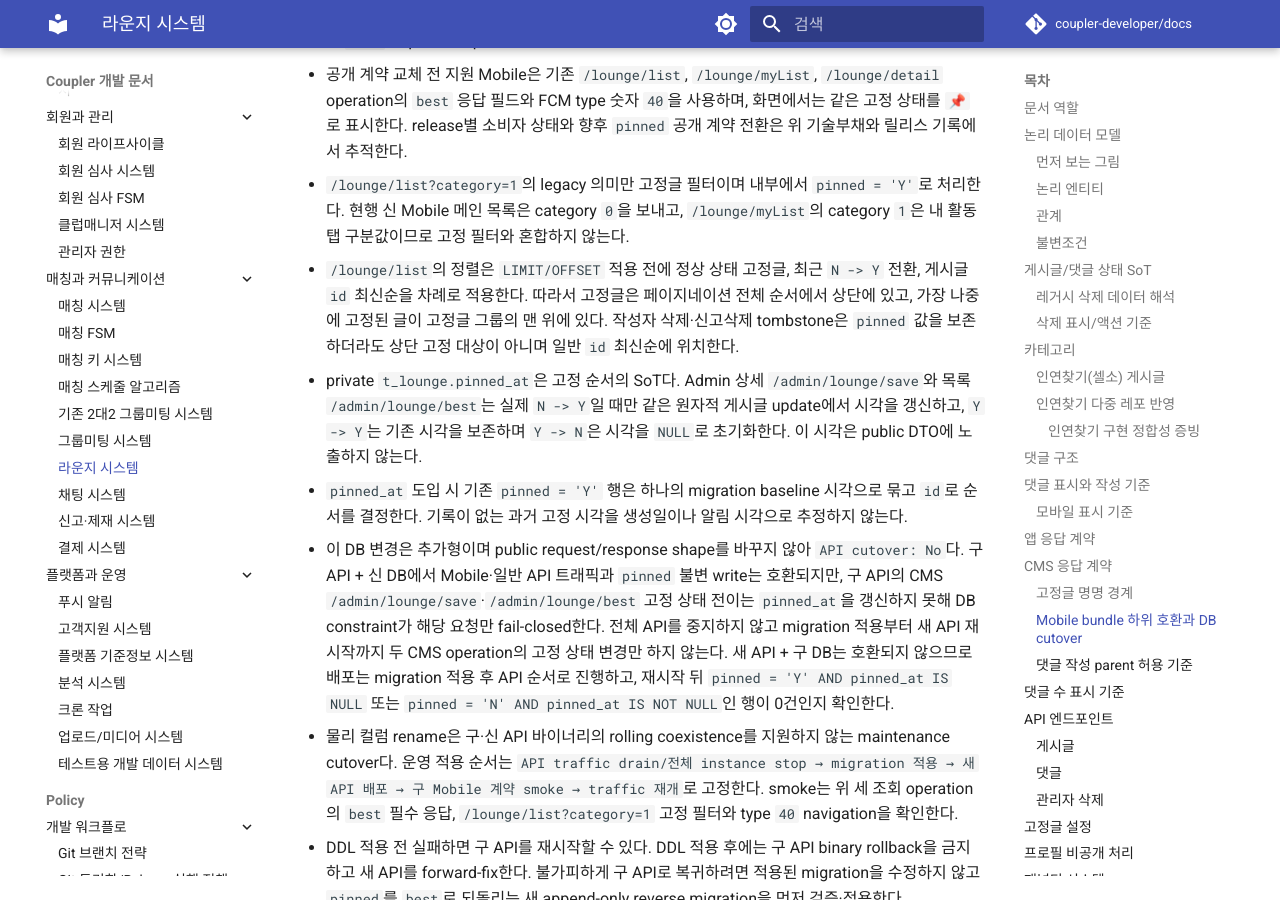
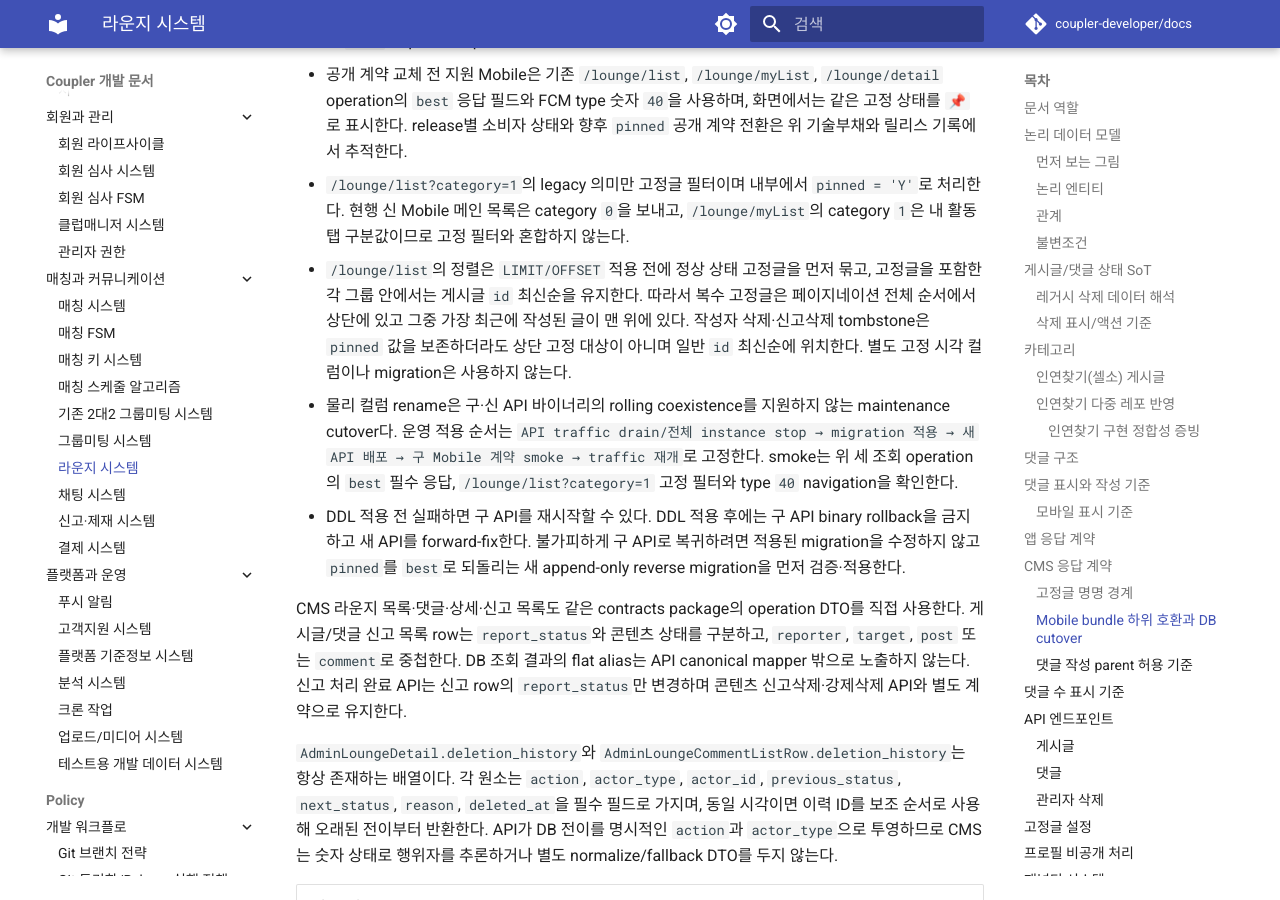
Before and after one commit to coupler-developer/docs, an MkDocs documentation site: the page built from content/architecture/lounge-system.md, in a window 1280 px wide and 900 px high, scrolled down 9307 px. Built offline with MkDocs 1.6.1 and Material for MkDocs 9.7.7, drawn with Linux system fonts in a browser that asks for light colours; comment, search, counter and statistics services are not loaded.

Commit message:
docs: 고정글 최신순 계약을 정정
Reason: 복수 고정글의 순서는 고정 시각이 아니라 게시글 작성 순서다.

Changes: pinned_at과 DB migration 설명을 제거하고 정상 고정글 우선, id 최신순 계약만 남긴다.

Tests: yarn verify

```diff
--- a/content/architecture/lounge-system.md
+++ b/content/architecture/lounge-system.md
@@ -313,23 +313,11 @@ type CommentParentRef =
 - `/lounge/list?category=1`의 legacy 의미만 고정글 필터이며 내부에서 `pinned = 'Y'`로 처리한다. 현행 신 Mobile
   메인 목록은 category `0`을 보내고, `/lounge/myList`의 category `1`은 내 활동 탭 구분값이므로 고정 필터와
   혼합하지 않는다.
-- `/lounge/list`의 정렬은 `LIMIT/OFFSET` 적용 전에 정상 상태 고정글, 최근 `N -> Y` 전환,
-  게시글 `id` 최신순을 차례로 적용한다. 따라서 고정글은 페이지네이션 전체 순서에서 상단에
-  있고, 가장 나중에 고정된 글이 고정글 그룹의 맨 위에 있다. 작성자 삭제·신고삭제 tombstone은
-  `pinned` 값을 보존하더라도 상단 고정 대상이 아니며 일반 `id` 최신순에 위치한다.
-- private `t_lounge.pinned_at`은 고정 순서의 SoT다. Admin 상세 `/admin/lounge/save`와 목록
-  `/admin/lounge/best`는 실제 `N -> Y`일 때만 같은 원자적 게시글 update에서 시각을 갱신하고,
-  `Y -> Y`는 기존 시각을 보존하며 `Y -> N`은 시각을 `NULL`로 초기화한다. 이 시각은 public DTO에
-  노출하지 않는다.
-- `pinned_at` 도입 시 기존 `pinned = 'Y'` 행은 하나의 migration baseline 시각으로 묶고 `id`로
-  순서를 결정한다. 기록이 없는 과거 고정 시각을 생성일이나 알림 시각으로 추정하지 않는다.
-- 이 DB 변경은 추가형이며 public request/response shape를 바꾸지 않아 `API cutover: No`다. 구 API +
-  신 DB에서 Mobile·일반 API 트래픽과 `pinned` 불변 write는 호환되지만, 구 API의 CMS
-  `/admin/lounge/save`·`/admin/lounge/best` 고정 상태 전이는 `pinned_at`을 갱신하지 못해 DB constraint가
-  해당 요청만 fail-closed한다. 전체 API를 중지하지 않고 migration 적용부터 새 API 재시작까지 두 CMS
-  operation의 고정 상태 변경만 하지 않는다. 새 API + 구 DB는 호환되지 않으므로 배포는 migration 적용 후
-  API 순서로 진행하고, 재시작 뒤
-  `pinned = 'Y' AND pinned_at IS NULL` 또는 `pinned = 'N' AND pinned_at IS NOT NULL`인 행이 0건인지 확인한다.
+- `/lounge/list`의 정렬은 `LIMIT/OFFSET` 적용 전에 정상 상태 고정글을 먼저 묶고, 고정글을 포함한
+  각 그룹 안에서는 게시글 `id` 최신순을 유지한다. 따라서 복수 고정글은 페이지네이션 전체 순서에서
+  상단에 있고 그중 가장 최근에 작성된 글이 맨 위에 있다. 작성자 삭제·신고삭제 tombstone은 `pinned`
+  값을 보존하더라도 상단 고정 대상이 아니며 일반 `id` 최신순에 위치한다. 별도 고정 시각 컬럼이나
+  migration은 사용하지 않는다.
 - 물리 컬럼 rename은 구·신 API 바이너리의 rolling coexistence를 지원하지 않는 maintenance cutover다. 운영
   적용 순서는 `API traffic drain/전체 instance stop → migration 적용 → 새 API 배포 → 구 Mobile 계약 smoke →
   traffic 재개`로 고정한다. smoke는 위 세 조회 operation의 `best` 필수 응답,
```
